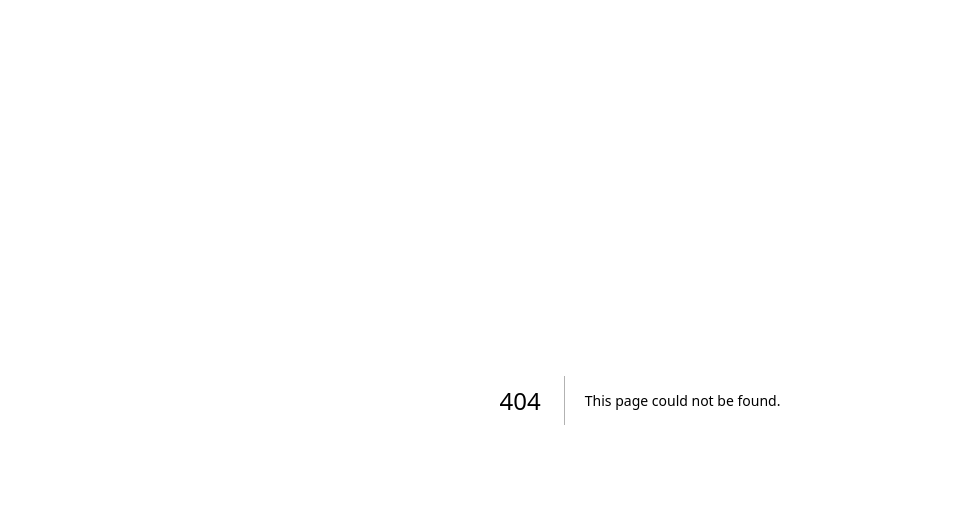
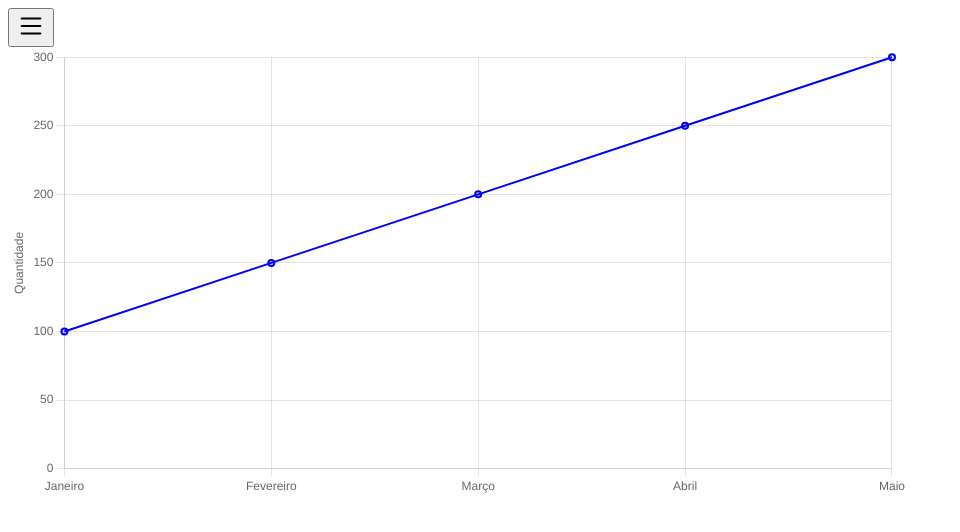
Before and after one commit to juniorzattera/tcc-front, a Next.js app: page /grafico in a window 1280 px wide. Before the commit this address had no page. Shown: the top 532 px of the page, without its empty margins (0-960 px from the left). Built offline with nearby package versions, Linux system fonts and the light colour scheme.

Commit message:
feat: add new graphic

```diff
--- a/package.json
+++ b/package.json
@@ -18,6 +18,7 @@
     "@types/react-dom": "18.2.7",
     "autoprefixer": "10.4.14",
     "axios": "^1.4.0",
+    "chart.js": "^4.4.0",
     "eslint": "8.46.0",
     "eslint-config-next": "13.4.12",
     "fortawesome": "^0.0.1-security",
@@ -26,6 +27,7 @@
     "next": "13.4.12",
     "postcss": "8.4.27",
     "react": "18.2.0",
+    "react-chartjs-2": "^5.2.0",
     "react-dom": "18.2.0",
     "react-fontawesome": "^1.7.1",
     "react-icons": "^4.11.0",
--- a/src/app/page.tsx
+++ b/src/app/page.tsx
@@ -3,14 +3,12 @@ import 'tailwindcss/tailwind.css';
 import Login from "@/pages/login";
 import Dashboard from "@/pages/dashboard";
 import Usuarios from "@/pages/usuarios";
-import Sidebar from "@/components/sidebar";
 
 export default function Home() {
   return (
       <div className="flex flex-row ">
-        <Sidebar />
         <div className="flex-1 ">
-          <Dashboard />
+          <Login />
         </div>
       </div>
   );
--- a/src/components/sidebar.tsx
+++ b/src/components/sidebar.tsx
@@ -66,9 +66,7 @@ const Sidebar = () => {
                                     <span className="mx-4 font-medium">Marel</span>
                                 </a>
 
-                                <a className="flex items-center mt-5 px-1 py-2  text-white" href="#">
-                                    <span className="mx-4 font-medium">Gráficos</span>
-                                </a>
+                                <ButtonLink to="/grafico">Gráficos</ButtonLink>
                             </nav>
                         </div>
                     )}
--- a/src/pages/dashboard.tsx
+++ b/src/pages/dashboard.tsx
@@ -1,9 +1,9 @@
 "use client";
-import 'tailwindcss/tailwind.css';
+import "tailwindcss/tailwind.css";
 import React, { useState, useEffect } from "react";
 import { HttpClient } from "@/infra/HttpClient";
 import Image from "next/image";
-import Sidebar from '@/components/sidebar';
+import Sidebar from "@/components/sidebar";
 
 type Count = {
   id: number;
@@ -74,7 +74,7 @@ export default function Dashboard() {
           setStatusSangria(false);
         }
       });
-    }
+    };
 
     fetchSpeed();
     fetchCount();
@@ -88,12 +88,17 @@ export default function Dashboard() {
   }, []);
 
   return (
+    <div>
+      <Sidebar />
+
       <div className="bg-gray-800 text-white min-h-screen flex flex-row p-6">
         <div className="container mx-auto">
           <div className="">
             <div className="bg-gray-900 shadow-md p-6 rounded-lg">
               <div className="flex flex-col items-center">
-              <h2 className="text-5xl font-semibold mb-2">Dashboard - FAQUI</h2>
+                <h2 className="text-5xl font-semibold mb-2">
+                  Dashboard - FAQUI
+                </h2>
                 <p className="text-gray-400">{`Última atualização: ${formatDateTime(
                   count.datahora
                 )}`}</p>
@@ -102,7 +107,12 @@ export default function Dashboard() {
                 <div className="flex flex-col gap-2">
                   <div className="flex flex-row items-center gap-2">
                     <h3 className="text-3xl font-semibold mb-2">Contadores</h3>
-                  <Image src="/frango.png" width={50} height={50} alt={"asd"} />
+                    <Image
+                      src="/frango.png"
+                      width={50}
+                      height={50}
+                      alt={"asd"}
+                    />
                   </div>
 
                   <p className="text-xl ">Escaldagem: {count.cont_esc}</p>
@@ -119,8 +129,12 @@ export default function Dashboard() {
                     <Image src="/raio.png" width={50} height={50} alt={"asd"} />
                   </div>
                   <p className="text-xl">
-                  Escaldagem/Evisceração: <span className={speed.vel_esc_evc < 144 ?
-                  'text-red-500' : ''}>{speed.vel_esc_evc}</span>
+                    Escaldagem/Evisceração:{" "}
+                    <span
+                      className={speed.vel_esc_evc < 144 ? "text-red-500" : ""}
+                    >
+                      {speed.vel_esc_evc}
+                    </span>
                   </p>
                   <p className="text-xl">Inspeção Federal: {speed.vel_sif}</p>
                   <p className="text-xl">Nória Automática: {speed.vel_aut}</p>
@@ -145,8 +159,12 @@ export default function Dashboard() {
                 <h3 className="text-2xl font-semibold mb-2">Sangria</h3>
                 <div className="flex flex-col gap-4">
                   <div>
-                  <p className="text-xl flex w-full items-center justify-center">Sistema de Detecção</p>
-                  <p className="text-xl flex w-full items-center justify-center">Frangos Mal Sangrados</p>
+                    <p className="text-xl flex w-full items-center justify-center">
+                      Sistema de Detecção
+                    </p>
+                    <p className="text-xl flex w-full items-center justify-center">
+                      Frangos Mal Sangrados
+                    </p>
                   </div>
 
                   <p className="text-xl text-center">Status</p>
@@ -190,8 +208,12 @@ export default function Dashboard() {
                 <h3 className="text-2xl font-semibold mb-2">Escaldagem</h3>
               </div>
               <div>
-              <p className="text-xl flex w-full items-center justify-center">Temperatura</p>
-              <p className="text-xl flex w-full items-center justify-center">Tanque de Escaldagem</p>
+                <p className="text-xl flex w-full items-center justify-center">
+                  Temperatura
+                </p>
+                <p className="text-xl flex w-full items-center justify-center">
+                  Tanque de Escaldagem
+                </p>
               </div>
             </div>
             <div className="bg-gray-900 shadow-md p-4 rounded-lg">
@@ -227,12 +249,23 @@ export default function Dashboard() {
                     className="mx-auto"
                   />
                 </div>
-              <h3 className="text-2xl font-semibold mb-2">Pré Resfriamento</h3>
+                <h3 className="text-2xl font-semibold mb-2">
+                  Pré Resfriamento
+                </h3>
                 <div>
-                <p className="text-xl flex w-full items-center justify-center">Vazão Pré Chiller</p>
-                <p className="text-xl flex w-full items-center justify-center">Vazão Chiller 1</p>
-                <p className="text-xl flex w-full items-center justify-center">Vazão Chiller 2</p>
-                <p className="text-xl flex w-full items-center justify-center">Vazão Produção Gelo</p>
+                  <p className="text-xl flex w-full items-center justify-center">
+                    Vazão Pré Chiller
+                  </p>
+                  <p className="text-xl flex w-full items-center justify-center">
+                    Vazão Chiller 1
+                  </p>
+                  <p className="text-xl flex w-full items-center justify-center">
+                    Vazão Chiller 2
+                  </p>
+                  <p className="text-xl flex w-full items-center justify-center">
+                    Vazão Produção Gelo
+                  </p>
+                </div>
               </div>
             </div>
           </div>
--- /dev/null
+++ b/src/pages/grafico.tsx
@@ -0,0 +1,49 @@
+"use client";
+import "tailwindcss/tailwind.css";
+import React, { useState } from "react";
+import Sidebar from "@/components/sidebar";
+import { Chart, LinearScale, CategoryScale, PointElement, LineElement } from "chart.js";
+import { Line } from "react-chartjs-2";
+
+
+function Grafico() {
+  Chart.register(LinearScale, CategoryScale, PointElement, LineElement);
+  return (
+    <div>
+      <Sidebar />
+      <div className="bg-gray-800 text-white min-h-screen flex flex-row p-6">
+        <div className=" mx-auto">
+          <div style={{ width: '900px', height: '900px' }}>
+            <Line
+              data={{
+                labels: ["Janeiro", "Fevereiro", "Março", "Abril", "Maio"],
+                datasets: [
+                  {
+                    label: "Vendas Mensais",
+                    data: [100, 150, 200, 250, 300],
+                    fill: false,
+                    borderColor: "blue", // Cor da linha do gráfico
+                    borderWidth: 2,
+                  },
+                ],
+              }}
+              options={{
+                scales: {
+                  y: {
+                    beginAtZero: true,
+                    title: {
+                      display: true,
+                      text: "Quantidade",
+                    },
+                  },
+                },
+              }}
+            />
+          </div>
+        </div>
+      </div>
+    </div>
+  );
+}
+
+export default Grafico;
--- a/src/pages/usuarios.tsx
+++ b/src/pages/usuarios.tsx
@@ -1,6 +1,7 @@
 "use client";
-import 'tailwindcss/tailwind.css';
+import "tailwindcss/tailwind.css";
 import React, { useState } from "react";
+import Sidebar from "@/components/sidebar";
 
 const EditModal = ({ user, onClose, onSave }) => {
   const [editedUser, setEditedUser] = React.useState({ ...user });
@@ -191,12 +192,16 @@ const UserList = () => {
   };
 
   return (
+    <div>
+      <Sidebar />
       <div className="bg-gray-800 text-white min-h-screen flex flex-row p-6">
         <div className=" mx-auto">
           <div className="">
             <div className="bg-gray-900 shadow-md p-6 rounded-lg">
               <div className="flex flex-col items-center">
-              <h2 className="text-5xl font-semibold mb-2">Lista de Usuários</h2>
+                <h2 className="text-5xl font-semibold mb-2">
+                  Lista de Usuários
+                </h2>
               </div>
               <div>
                 <div className="flex justify-end">
@@ -247,6 +252,7 @@ const UserList = () => {
           </div>
         </div>
       </div>
+    </div>
   );
 };
 
```
Also changed, not shown: 1 other file (tests, documents, lock files or other folders). Lines whose indentation alone changed are shown as unchanged.
